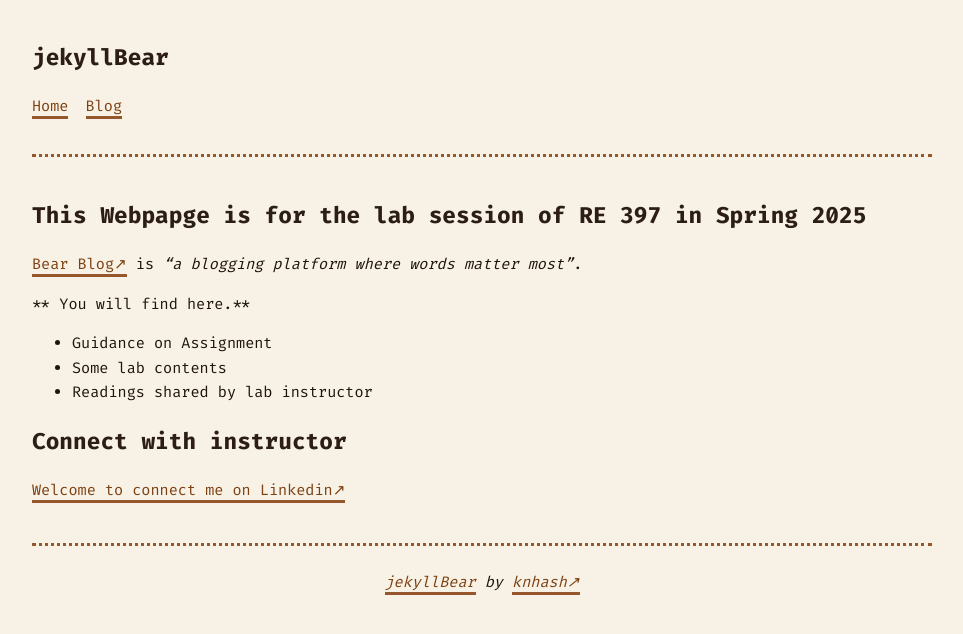
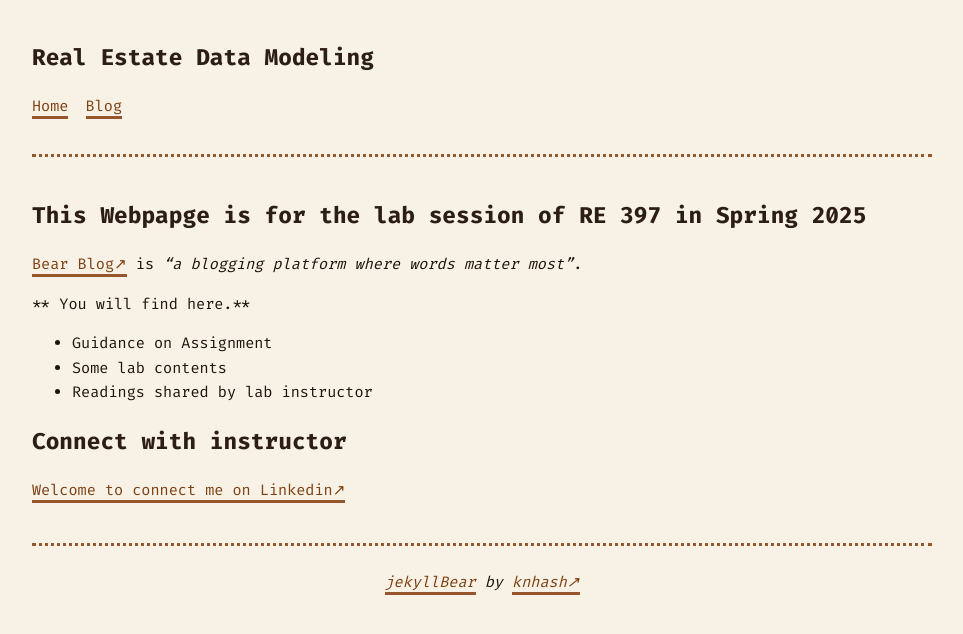
Before and after one commit to zluo1223/Re397Spring, a Jekyll site: the page built from index.md, in a window 1280 px wide. Shown: the top 634 px of the page, without its empty margins (158-1121 px from the left). Built offline with Jekyll 4.4.1, drawn with Linux system fonts in a browser that asks for light colours.

Commit message:
Update _config.yml

```diff
--- a/_config.yml
+++ b/_config.yml
@@ -1,7 +1,7 @@
 ###########
 # site.title
 
-title: jekyllBear
+title: Real Estate Data Modeling
 description: a minimal, text focused blog theme
 # baseurl: "/jekyllBear" # the subpath of your site, e.g. /blog/
 url: "https://knhash.in/jekyllBear" # the base hostname & protocol for your site
```
